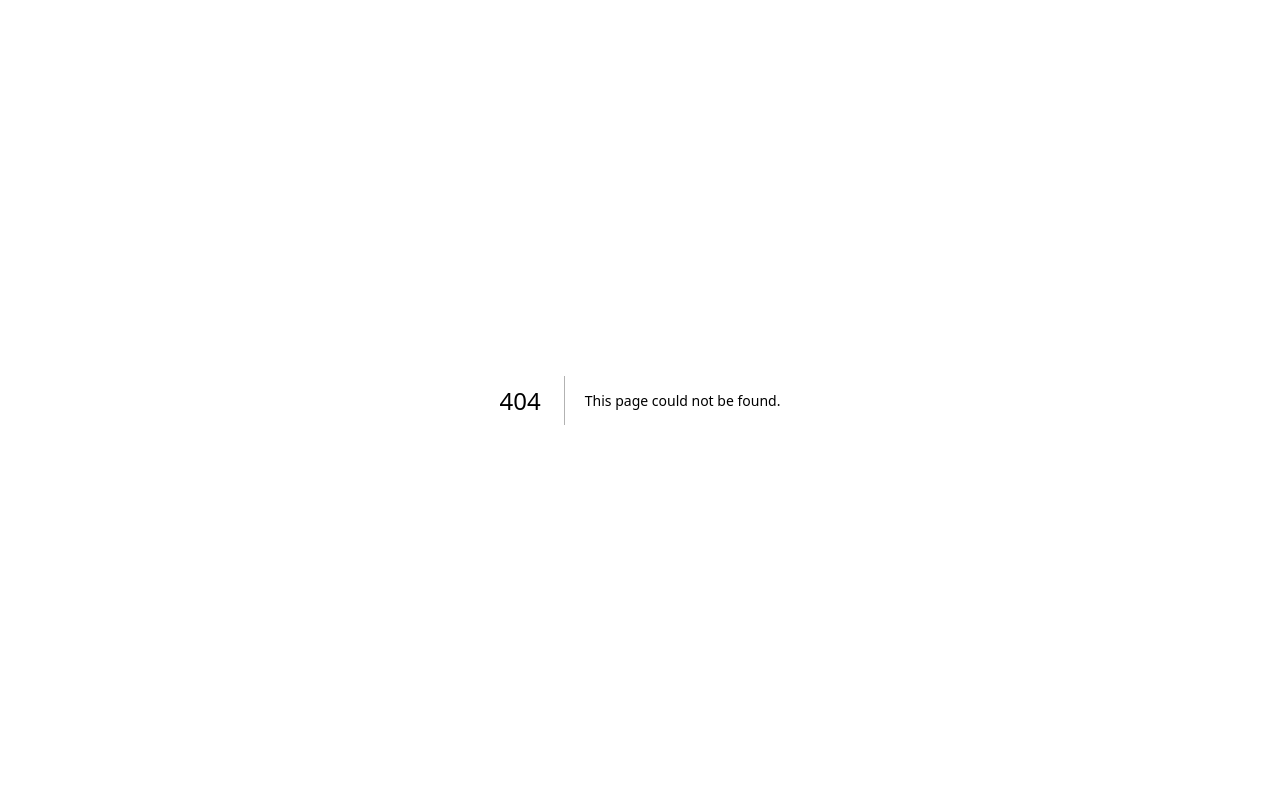
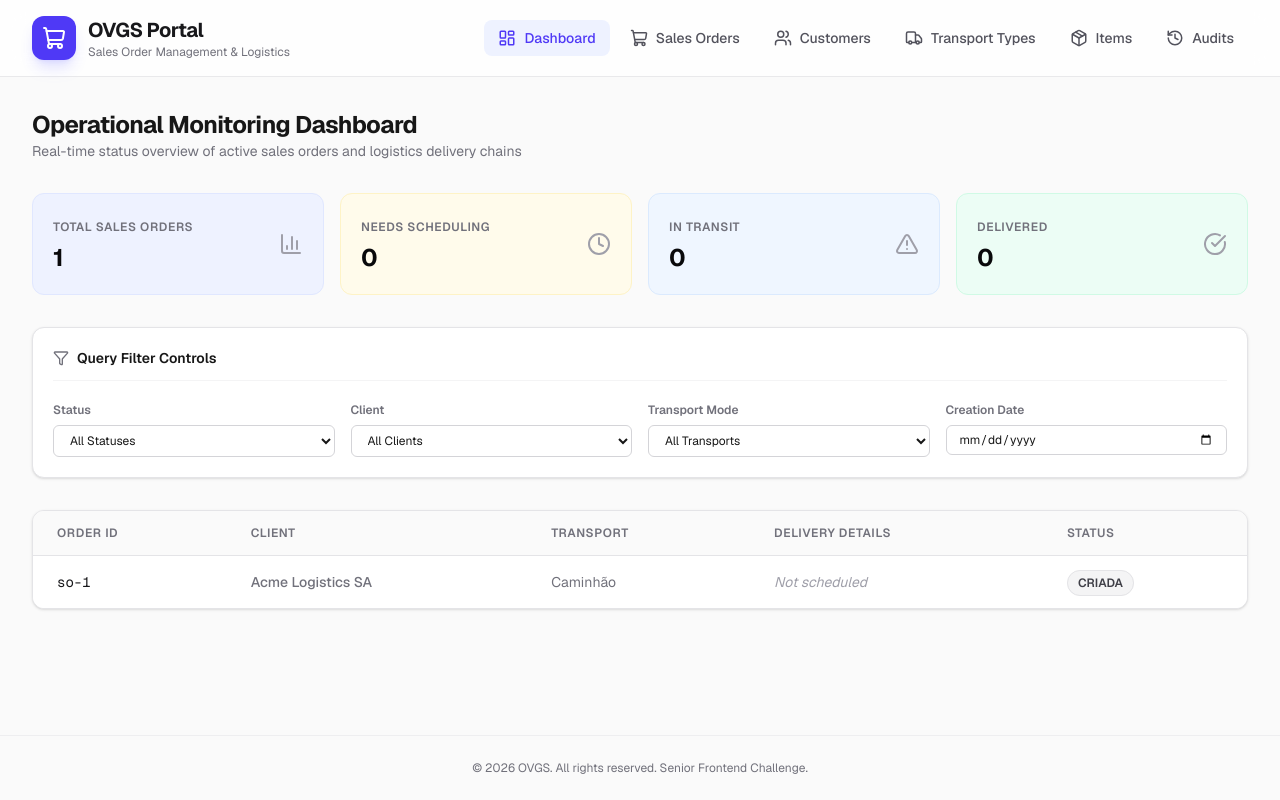
Before and after one commit to EdDevFront/sales-order-management-system, a Next.js app: page /dashboard in a window 1280 px wide. Before the commit this address had no page. Built offline with nearby package versions, Linux system fonts and the light colour scheme.

Commit message:
feat(ui): implement URL routing page paths in Next.js app directory

```diff
--- /dev/null
+++ b/src/app/audit/page.tsx
@@ -0,0 +1,5 @@
+import AuditLogs from "@/presentation/pages/audit";
+
+export default function AuditRoute() {
+  return <AuditLogs />;
+}
--- /dev/null
+++ b/src/app/customers/page.tsx
@@ -0,0 +1,5 @@
+import Customers from "@/presentation/pages/customers";
+
+export default function CustomersRoute() {
+  return <Customers />;
+}
--- /dev/null
+++ b/src/app/dashboard/page.tsx
@@ -0,0 +1,5 @@
+import Dashboard from "@/presentation/pages/dashboard";
+
+export default function DashboardRoute() {
+  return <Dashboard />;
+}
--- /dev/null
+++ b/src/app/items/page.tsx
@@ -0,0 +1,5 @@
+import Items from "@/presentation/pages/items";
+
+export default function ItemsRoute() {
+  return <Items />;
+}
--- a/src/app/layout.tsx
+++ b/src/app/layout.tsx
@@ -2,6 +2,7 @@ import type { Metadata } from "next";
 import { Geist, Geist_Mono } from "next/font/google";
 import "./globals.css";
 import AppProviders from "@/presentation/providers/AppProviders";
+import Layout from "@/presentation/components/Layout";
 
 const geistSans = Geist({
   variable: "--font-geist-sans",
@@ -29,7 +30,9 @@ export default function RootLayout({
       className={`${geistSans.variable} ${geistMono.variable} h-full antialiased`}
     >
       <body className="min-h-full flex flex-col bg-zinc-50 dark:bg-zinc-950 text-zinc-900 dark:text-zinc-50">
-        <AppProviders>{children}</AppProviders>
+        <AppProviders>
+          <Layout>{children}</Layout>
+        </AppProviders>
       </body>
     </html>
   );
--- /dev/null
+++ b/src/app/orders/page.tsx
@@ -0,0 +1,5 @@
+import Orders from "@/presentation/pages/orders";
+
+export default function OrdersRoute() {
+  return <Orders />;
+}
--- a/src/app/page.tsx
+++ b/src/app/page.tsx
@@ -1,43 +1,5 @@
-"use client";
-
-import React from "react";
-import { useSelector } from "react-redux";
-import { RootState } from "@/application/store";
-import Layout from "@/presentation/components/Layout";
-import Dashboard from "@/presentation/pages/dashboard";
-import Orders from "@/presentation/pages/orders";
-import Customers from "@/presentation/pages/customers";
-import Transports from "@/presentation/pages/transports";
-import Items from "@/presentation/pages/items";
-import AuditLogs from "@/presentation/pages/audit";
-import Toast from "@/presentation/components/Toast";
+import { redirect } from "next/navigation";
 
 export default function Home() {
-  const activeTab = useSelector((state: RootState) => state.ui.activeTab);
-
-  const renderActiveTabContent = () => {
-    switch (activeTab) {
-      case "dashboard":
-        return <Dashboard />;
-      case "orders":
-        return <Orders />;
-      case "customers":
-        return <Customers />;
-      case "transports":
-        return <Transports />;
-      case "items":
-        return <Items />;
-      case "audit":
-        return <AuditLogs />;
-      default:
-        return <Dashboard />;
-    }
-  };
-
-  return (
-    <Layout>
-      {renderActiveTabContent()}
-      <Toast />
-    </Layout>
-  );
+  redirect("/dashboard");
 }
--- /dev/null
+++ b/src/app/transports/page.tsx
@@ -0,0 +1,5 @@
+import Transports from "@/presentation/pages/transports";
+
+export default function TransportsRoute() {
+  return <Transports />;
+}
--- a/src/presentation/components/Layout.tsx
+++ b/src/presentation/components/Layout.tsx
@@ -1,27 +1,27 @@
 "use client";
 
 import React from "react";
-import { useDispatch, useSelector } from "react-redux";
-import { RootState } from "@/application/store";
-import { setActiveTab } from "@/application/store/uiSlice";
+import Link from "next/link";
+import { usePathname } from "next/navigation";
 import { LayoutDashboard, Users, Truck, Package, ShoppingCart, History } from "lucide-react";
+
+import Toast from "./Toast";
 
 interface LayoutProps {
   children: React.ReactNode;
 }
 
 const navItems = [
-  { id: "dashboard", label: "Dashboard", icon: LayoutDashboard },
-  { id: "orders", label: "Sales Orders", icon: ShoppingCart },
-  { id: "customers", label: "Customers", icon: Users },
-  { id: "transports", label: "Transport Types", icon: Truck },
-  { id: "items", label: "Items", icon: Package },
-  { id: "audit", label: "Audits", icon: History },
+  { id: "dashboard", href: "/dashboard", label: "Dashboard", icon: LayoutDashboard },
+  { id: "orders", href: "/orders", label: "Sales Orders", icon: ShoppingCart },
+  { id: "customers", href: "/customers", label: "Customers", icon: Users },
+  { id: "transports", href: "/transports", label: "Transport Types", icon: Truck },
+  { id: "items", href: "/items", label: "Items", icon: Package },
+  { id: "audit", href: "/audit", label: "Audits", icon: History },
 ];
 
 export default function Layout({ children }: LayoutProps) {
-  const dispatch = useDispatch();
-  const activeTab = useSelector((state: RootState) => state.ui.activeTab);
+  const pathname = usePathname();
 
   return (
     <div className="flex min-h-screen flex-col bg-zinc-50 dark:bg-zinc-950 font-sans">
@@ -39,11 +39,11 @@ export default function Layout({ children }: LayoutProps) {
           <nav className="flex gap-1.5 max-sm:hidden">
             {navItems.map((item) => {
               const Icon = item.icon;
-              const isActive = activeTab === item.id;
+              const isActive = pathname.startsWith(item.href);
               return (
-                <button
+                <Link
                   key={item.id}
-                  onClick={() => dispatch(setActiveTab(item.id))}
+                  href={item.href}
                   className={`flex items-center gap-2 rounded-lg px-3.5 py-2 text-sm font-medium transition-all ${
                     isActive
                       ? "bg-indigo-50 text-indigo-600 dark:bg-indigo-950/50 dark:text-indigo-400"
@@ -52,7 +52,7 @@ export default function Layout({ children }: LayoutProps) {
                 >
                   <Icon className="h-4.5 w-4.5" />
                   {item.label}
-                </button>
+                </Link>
               );
             })}
           </nav>
@@ -61,6 +61,7 @@ export default function Layout({ children }: LayoutProps) {
 
       <main className="mx-auto w-full max-w-7xl flex-1 px-4 py-8 sm:px-6 lg:px-8">
         {children}
+        <Toast />
       </main>
 
       <footer className="border-t border-zinc-200/50 py-6 text-center text-xs text-zinc-500 dark:border-zinc-800/50 dark:text-zinc-400">
```
